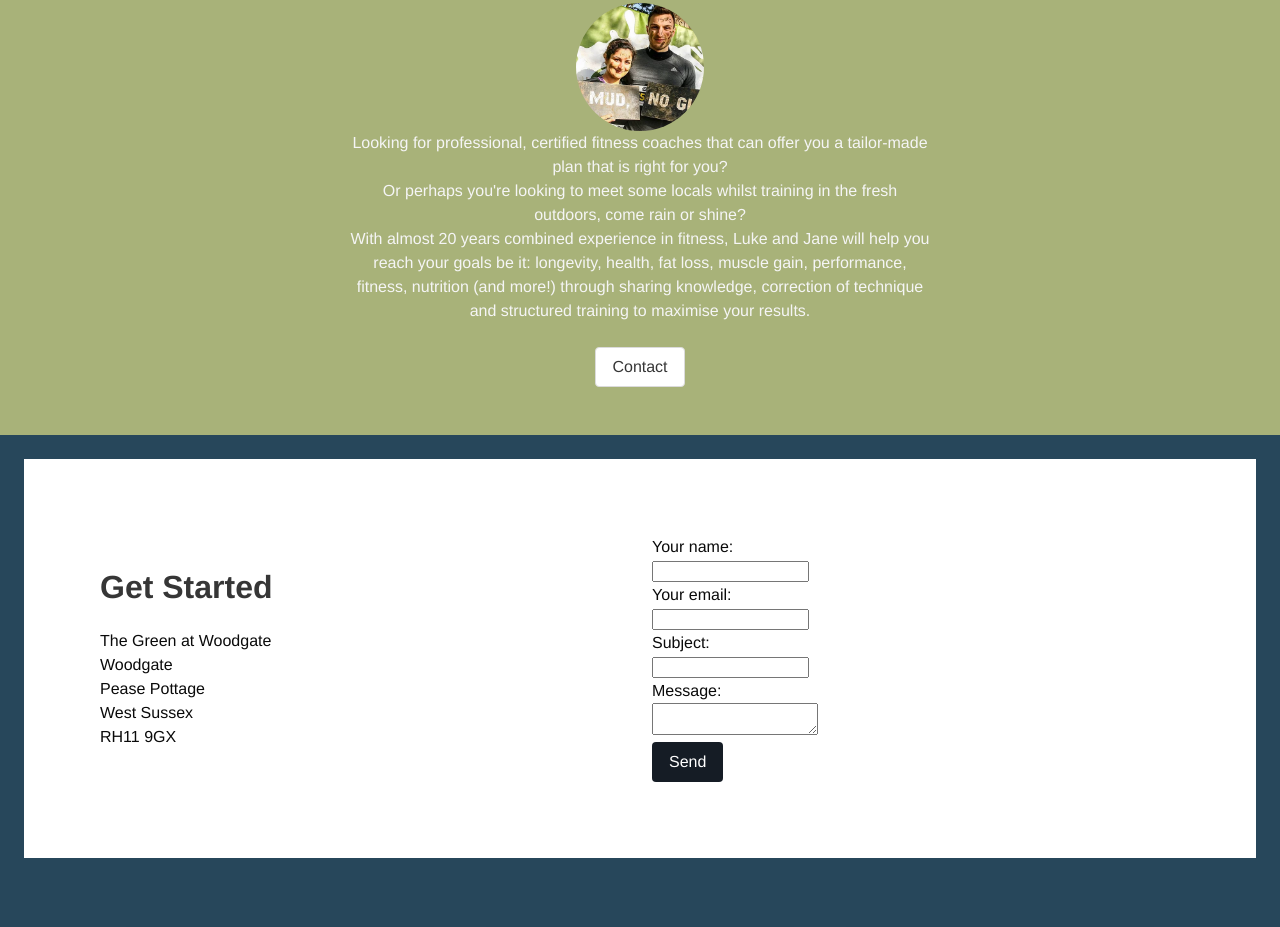
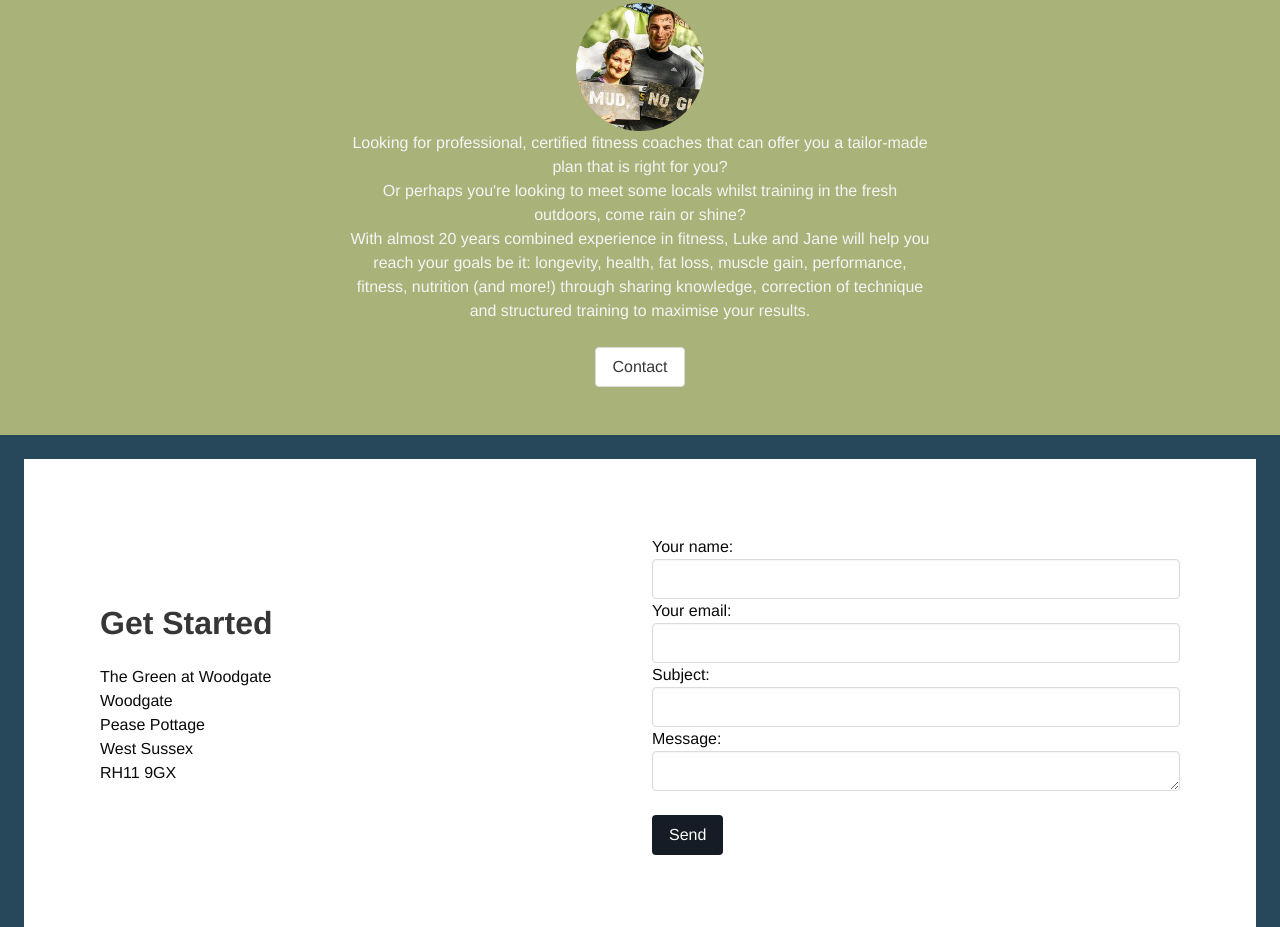
Before and after one commit to AdamWorley/fitnessonthegreen, a Gatsby site: page / in a window 1280 px wide. Shown: the part 897-1824 px from the top of the page. Built offline with nearby package versions, Linux system fonts and the light colour scheme; Gatsby itself is replaced by a stand-in of ours.

Commit message:
update syling of inputs

```diff
--- a/src/components/contact.js
+++ b/src/components/contact.js
@@ -92,30 +92,50 @@ export default function Contact() {
               <label>
                 Your name:
                 <br />
-                <input type="text" name="name" onChange={handleChange} />
+                <input
+                  className="input"
+                  type="text"
+                  name="name"
+                  onChange={handleChange}
+                />
               </label>
             </p>
             <p>
               <label>
                 Your email:
                 <br />
-                <input type="email" name="email" onChange={handleChange} />
+                <input
+                  className="input"
+                  type="email"
+                  name="email"
+                  onChange={handleChange}
+                />
               </label>
             </p>
             <p>
               <label>
                 Subject:
                 <br />
-                <input type="text" name="subject" onChange={handleChange} />
+                <input
+                  className="input"
+                  type="text"
+                  name="subject"
+                  onChange={handleChange}
+                />
               </label>
             </p>
             <p>
               <label>
                 Message:
                 <br />
-                <textarea name="message" onChange={handleChange} />
+                <textarea
+                  className="input"
+                  name="message"
+                  onChange={handleChange}
+                />
               </label>
             </p>
+            <br />
             <p>
               <button className="button is-primary" type="submit">
                 Send
```
